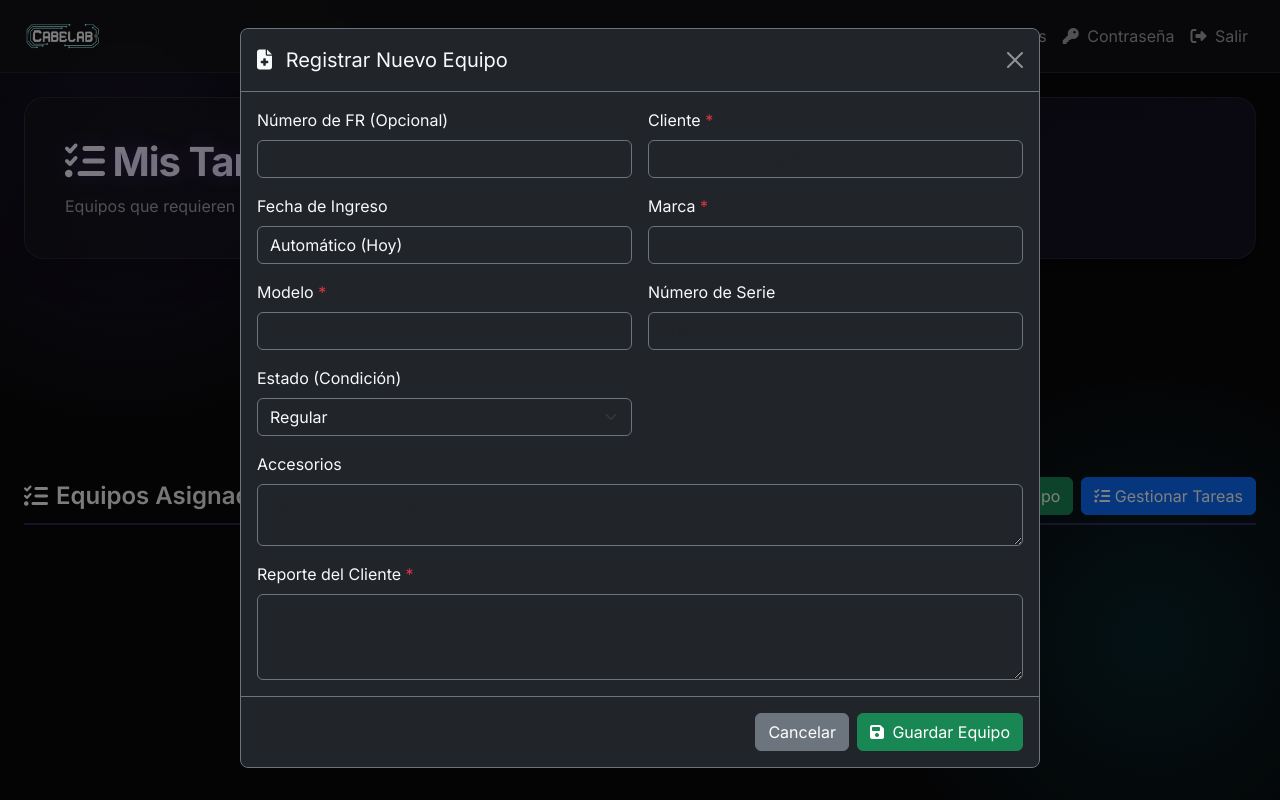
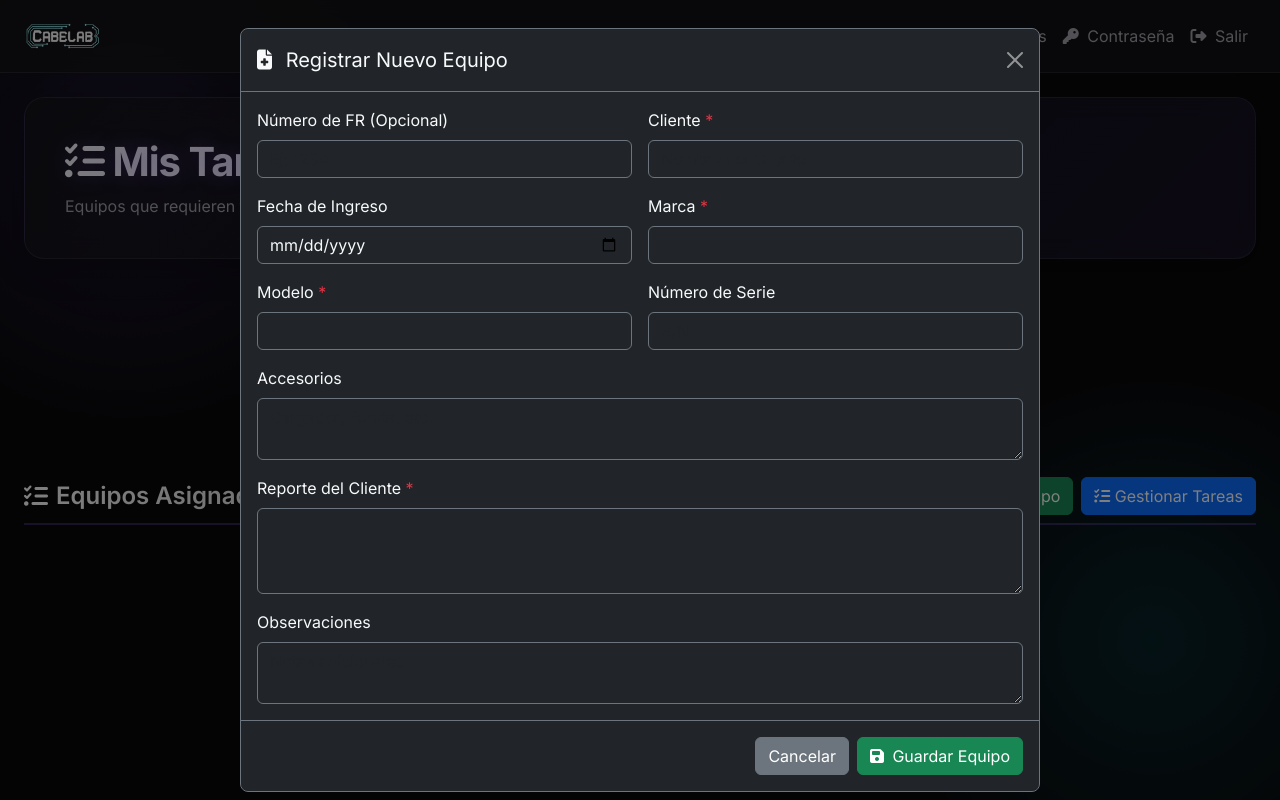
Before and after one commit to Venllas1/System_Control, a Flask app: page / in a window 1280 px wide, after a click on "Registrar Nuevo Equipo". Run offline with Flask 3, Linux system fonts and the light colour scheme; a user stored in the database is signed in.

Commit message:
Mejorar IU

```diff
--- a/app.py
+++ b/app.py
@@ -359,19 +359,29 @@ def create_app(config_class=Config):
             if not all([marca, modelo, reporte]):
                 return jsonify({'success': False, 'error': 'Faltan campos obligatorios'}), 400
 
+            # Date Logic
+            fecha_str = data.get('fecha_ingreso')
+            fecha_obj = datetime.now()
+            if fecha_str:
+                try:
+                    fecha_obj = datetime.strptime(fecha_str, '%Y-%m-%d')
+                except:
+                    pass # Fallback to now
+
             new_eq = Equipment(
-                fr=data.get('fr', ''), # FR puede ser autogenerado si se desea
+                fr=data.get('fr', ''),
                 marca=marca,
                 modelo=modelo,
                 reporte_cliente=reporte,
                 observaciones=data.get('observaciones', ''),
-                condicion=data.get('condicion', 'Regular'),
-                encargado=current_user.username,
-                estado=Equipment.Status.ESPERA_DIAGNOSTICO, # Estado Inicial
+                condicion='Regular', # Default static since removed from UI
+                encargado='No asignado', # Fixed default per User Request
+                estado=Equipment.Status.ESPERA_DIAGNOSTICO,
                 # New Fields
                 cliente=data.get('cliente', ''),
                 serie=data.get('serie', ''),
-                accesorios=data.get('accesorios', '')
+                accesorios=data.get('accesorios', ''),
+                fecha_ingreso=fecha_obj
             )
 
             db.session.add(new_eq)
@@ -391,6 +401,10 @@ def create_app(config_class=Config):
         data = request.get_json(silent=True) or request.form
         new_status = data.get('status')
         observaciones = data.get('observaciones')
+        new_encargado = data.get('encargado')
+
+        if new_encargado:
+            equipment.encargado = new_encargado
 
         if not new_status:
             return jsonify({'success': False, 'error': 'Nuevo estado no especificado'}), 400
--- a/templates/dashboard.html
+++ b/templates/dashboard.html
@@ -248,8 +248,8 @@
                         </div>
                         <div class="col-md-6">
                             <label class="form-label">Fecha de Ingreso</label>
-                            <input type="text" class="form-control bg-dark text-light border-secondary"
-                                value="Automático (Hoy)" disabled readonly>
+                            <input type="date" name="fecha_ingreso"
+                                class="form-control bg-dark text-light border-secondary">
                         </div>
                         <div class="col-md-6">
                             <label class="form-label">Marca <span class="text-danger">*</span></label>
@@ -266,14 +266,8 @@
                             <input type="text" name="serie" class="form-control bg-dark text-light border-secondary"
                                 placeholder="S/N">
                         </div>
-                        <div class="col-md-6">
-                            <label class="form-label">Estado (Condición)</label>
-                            <select name="condicion" class="form-select bg-dark text-light border-secondary">
-                                <option value="Bueno">Bueno</option>
-                                <option value="Regular" selected>Regular</option>
-                                <option value="Malo">Malo</option>
-                            </select>
-                        </div>
+                        <!-- Removed Condition Select per User Request -->
+
                         <div class="col-12">
                             <label class="form-label">Accesorios</label>
                             <textarea name="accesorios" class="form-control bg-dark text-light border-secondary"
@@ -284,8 +278,11 @@
                             <textarea name="reporte_cliente" class="form-control bg-dark text-light border-secondary"
                                 rows="3" required></textarea>
                         </div>
-                        <!-- Observaciones removed/merged as user didn't ask for it specifically, but keeping logic just in case?
-                             User said "solo esos". I will remove "Observaciones" to be strict. -->
+                        <div class="col-12">
+                            <label class="form-label">Observaciones</label>
+                            <textarea name="observaciones" class="form-control bg-dark text-light border-secondary"
+                                rows="2" placeholder="Notas adicionales"></textarea>
+                        </div>
                     </div>
                 </div>
                 <div class="modal-footer border-secondary">
```
Also changed, not shown: DEPLOY_GUIA.md (+9 -11 lines), templates/panel_estados.html (+19 -3 lines).
